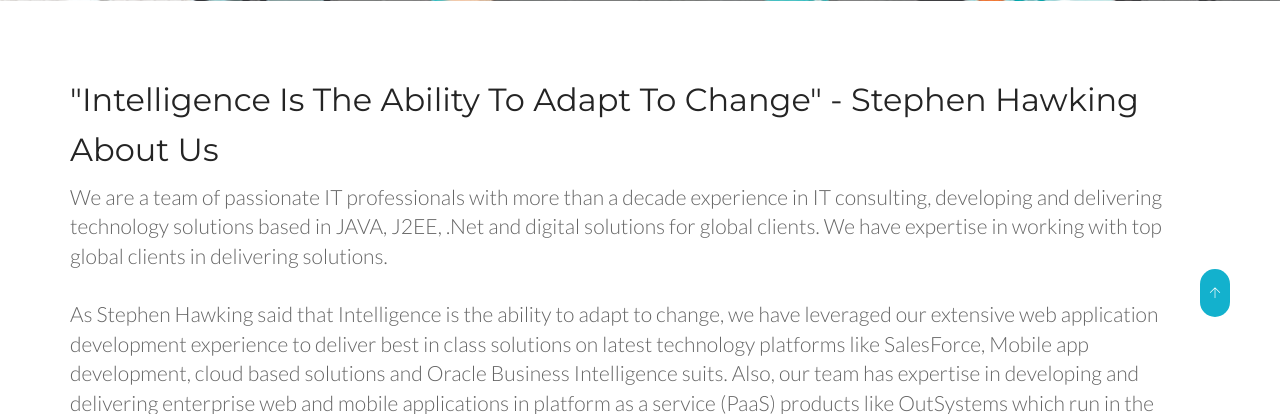
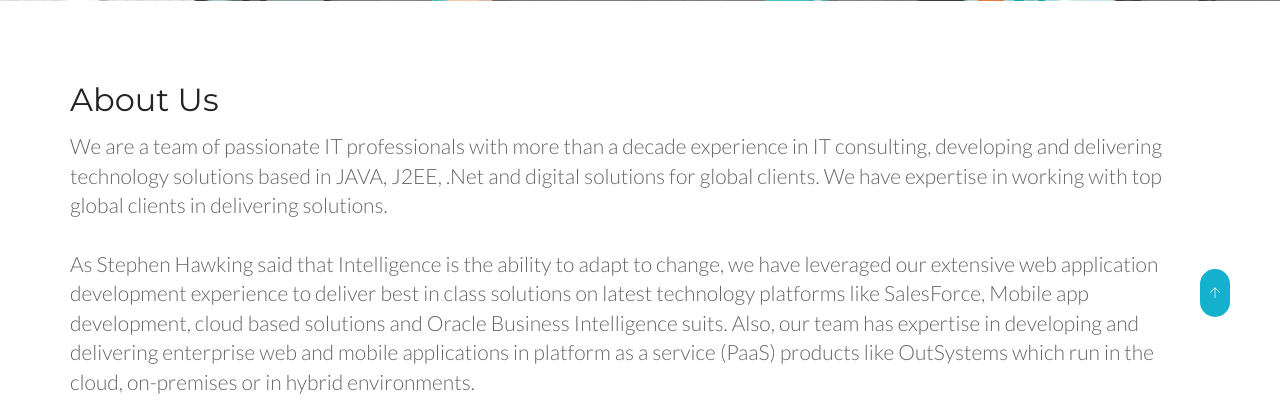
Before and after one commit to PrijeshJp/final, a PHP site: page /about.php in a window 1280 px wide. Shown: the part 533-947 px from the top of the page. Run offline with PHP 8.4, Linux system fonts and the light colour scheme; some libraries are stand-ins or nearby versions.

Commit message:
pushed about

```diff
--- a/about.php
+++ b/about.php
@@ -16,9 +16,6 @@
     <!--========== END PROMO BLOCK ==========-->
     <!--========== PAGE CONTENT ==========-->
     <div class="container blogpad">
-        <div class="center wow fadeInDown animated" style="visibility: visible; animation-name: fadeInDown;">
-            <h2 class="center"><span class="item active">"Intelligence is the ability to adapt to change"</span><span class="author"> - Stephen Hawking</span></h2>
-        </div>
         <div class="center wow fadeInDown animated" style="visibility: visible; animation-name: fadeInDown;">
             <h2 class="center"><span class="item active">About us</span></h2>
         </div>
```
